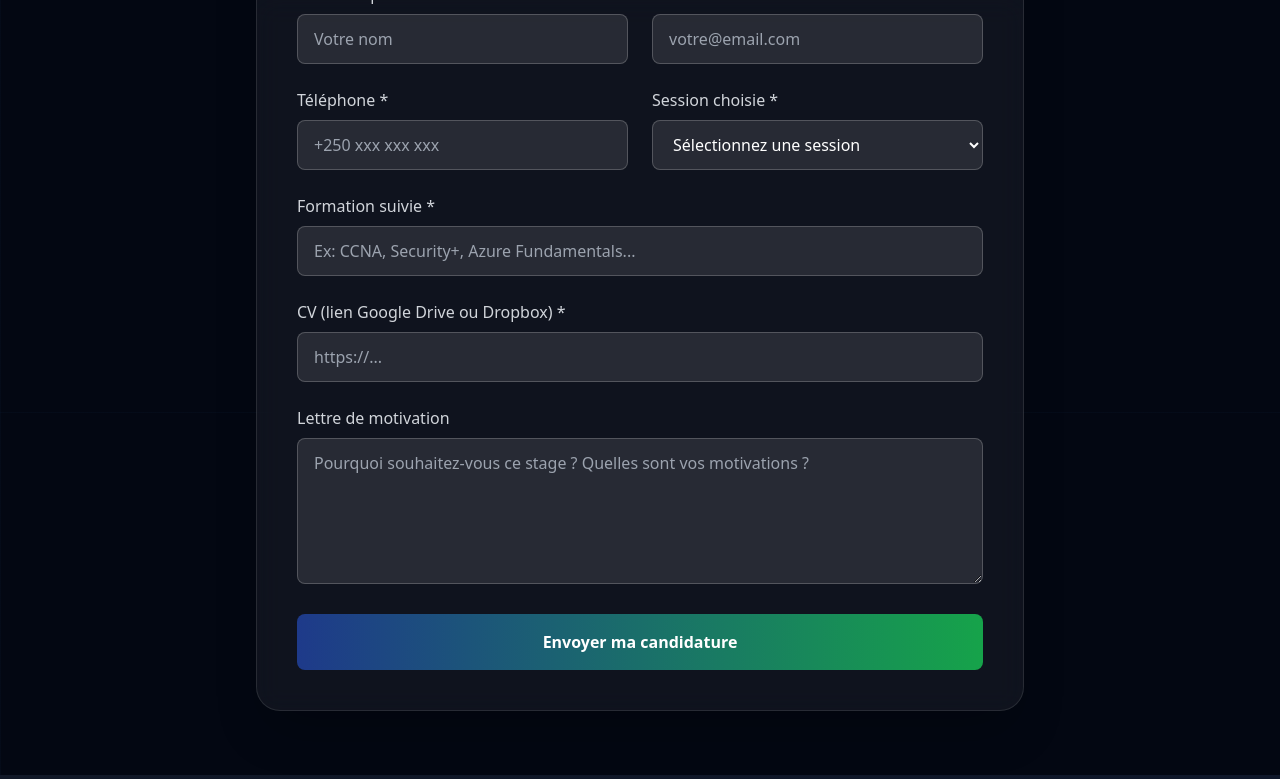
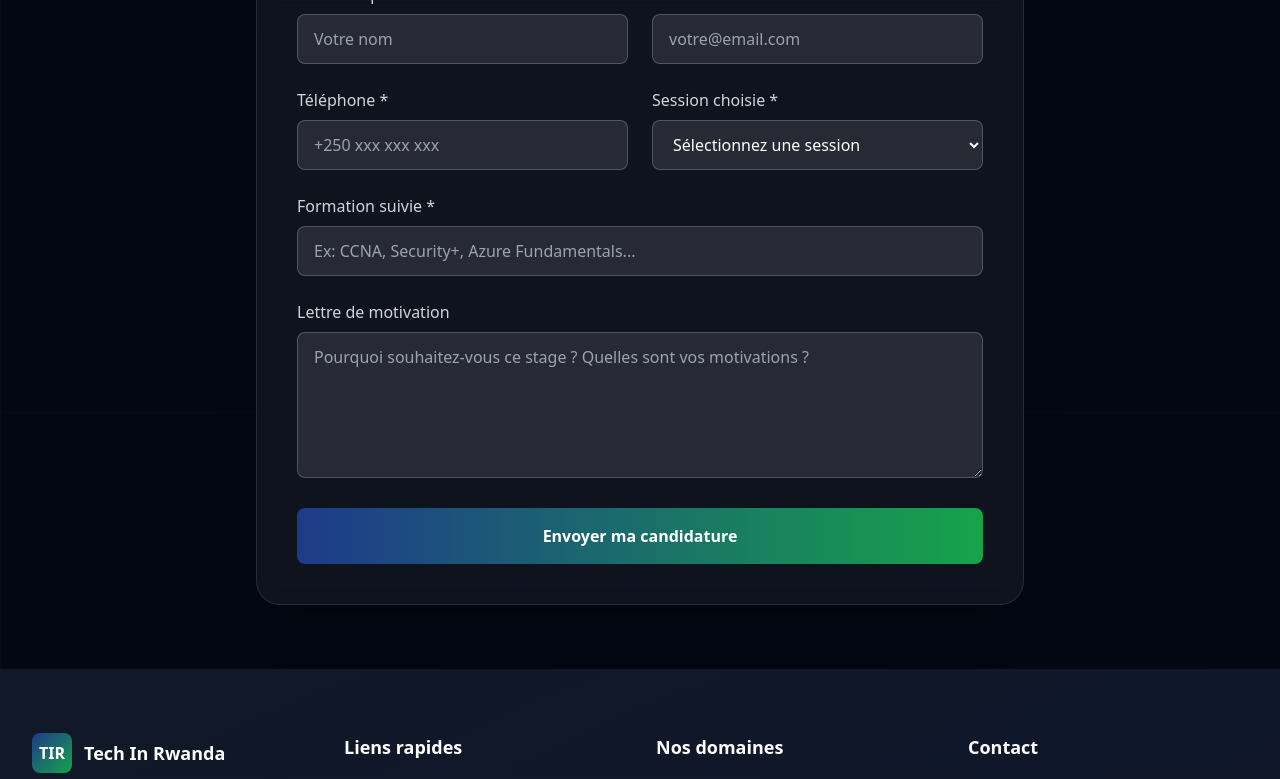
Before and after one commit to Josh1-dot/Tech-In-Rwanda, a React (Vite) app: page /stages in a window 1280 px wide. Shown: the part 4388-5167 px from the top of the page. Built offline with nearby package versions, Linux system fonts and the light colour scheme.

Commit message:
feat: Formulaire inscription stages fonctionnel + boutons S'inscrire cliquables

```diff
--- a/src/pages/Stages.jsx
+++ b/src/pages/Stages.jsx
@@ -10,6 +10,7 @@ const Stages = () => {
   const [showForm, setShowForm] = useState(false)
   const [selectedStage, setSelectedStage] = useState(null)
   const [isSubmitting, setIsSubmitting] = useState(false)
+  const [isSubmittingRegistration, setIsSubmittingRegistration] = useState(false)
   const [formData, setFormData] = useState({
     name: '',
     email: '',
@@ -17,6 +18,15 @@ const Stages = () => {
     education: '',
     motivation: '',
     cv: null
+  })
+
+  const [registrationData, setRegistrationData] = useState({
+    fullName: '',
+    email: '',
+    phone: '',
+    session: '',
+    training: '',
+    motivation: ''
   })
 
   const handleApplyClick = (opportunity) => {
@@ -76,6 +86,67 @@ const Stages = () => {
       setSelectedStage(null)
     } finally {
       setIsSubmitting(false)
+    }
+  }
+
+  const handleRegistrationChange = (e) => {
+    const { name, value } = e.target
+    setRegistrationData({
+      ...registrationData,
+      [name]: value
+    })
+  }
+
+  const handleRegistrationSubmit = async (e) => {
+    e.preventDefault()
+    setIsSubmittingRegistration(true)
+
+    try {
+      const sessionTitle = registrationData.session === 'ccna'
+        ? 'Stage CCNA - Réseau Débutant'
+        : 'Stage CCNP - Expert Réseau'
+
+      const emailData = {
+        _subject: `📝 Inscription Stage - ${sessionTitle} - ${registrationData.fullName}`,
+        _template: 'box',
+        _captcha: 'false',
+        'Session': sessionTitle,
+        'Nom complet': registrationData.fullName,
+        'Email': registrationData.email,
+        'Téléphone': registrationData.phone,
+        'Formation suivie': registrationData.training,
+        'Lettre de motivation': registrationData.motivation || 'Non fournie',
+        'Date d\'inscription': new Date().toLocaleString('fr-FR'),
+        'Message': 'Nous reviendrons vers vous bientôt pour confirmer votre inscription.'
+      }
+
+      const response = await fetch('https://formsubmit.co/techinrwanda.contact@gmail.com', {
+        method: 'POST',
+        headers: {
+          'Content-Type': 'application/json',
+          'Accept': 'application/json'
+        },
+        body: JSON.stringify(emailData)
+      })
+
+      if (response.ok) {
+        alert('✅ Inscription envoyée avec succès ! Nous reviendrons vers vous bientôt.')
+        setRegistrationData({
+          fullName: '',
+          email: '',
+          phone: '',
+          session: '',
+          training: '',
+          motivation: ''
+        })
+      } else {
+        throw new Error('Erreur lors de l\'envoi')
+      }
+    } catch (error) {
+      console.error('Erreur:', error)
+      alert('❌ Erreur lors de l\'envoi. Veuillez réessayer.')
+    } finally {
+      setIsSubmittingRegistration(false)
     }
   }
 
@@ -347,7 +418,15 @@ const Stages = () => {
                   ></div>
                 </div>
 
-                <button className="w-full bg-white/10 backdrop-blur-md border border-white/30 text-white font-bold py-3 rounded-lg hover:bg-white/20 transition-all">
+                <button
+                  onClick={() => {
+                    const form = document.getElementById('inscription-form');
+                    if (form) {
+                      form.scrollIntoView({ behavior: 'smooth', block: 'start' });
+                    }
+                  }}
+                  className="w-full bg-white/10 backdrop-blur-md border border-white/30 text-white font-bold py-3 rounded-lg hover:bg-white/20 transition-all"
+                >
                   {t.stages.upcomingSessions.registerButton}
                 </button>
               </div>
@@ -357,16 +436,19 @@ const Stages = () => {
 
         {/* Formulaire d'inscription */}
         <ScrollReveal direction="up">
-          <div className="max-w-3xl mx-auto bg-white/5 backdrop-blur-md rounded-2xl md:rounded-3xl p-6 md:p-10 border border-white/10 shadow-2xl">
+          <div id="inscription-form" className="max-w-3xl mx-auto bg-white/5 backdrop-blur-md rounded-2xl md:rounded-3xl p-6 md:p-10 border border-white/10 shadow-2xl">
             <h3 className="text-2xl md:text-3xl font-bold text-white mb-4 md:mb-6 text-center">
               📝 {t.stages.registrationForm.title}
             </h3>
-            <form className="space-y-4 md:space-y-6">
+            <form onSubmit={handleRegistrationSubmit} className="space-y-4 md:space-y-6">
               <div className="grid md:grid-cols-2 gap-6">
                 <div>
                   <label className="block text-gray-300 mb-2 font-medium">{t.stages.registrationForm.fullName} *</label>
                   <input
                     type="text"
+                    name="fullName"
+                    value={registrationData.fullName}
+                    onChange={handleRegistrationChange}
                     className="w-full px-4 py-3 rounded-lg bg-white/10 border border-white/20 text-white placeholder-gray-400 focus:outline-none focus:border-tir-blue focus:ring-2 focus:ring-tir-blue/50"
                     placeholder={t.stages.registrationForm.placeholders.name}
                     required
@@ -376,6 +458,9 @@ const Stages = () => {
                   <label className="block text-gray-300 mb-2 font-medium">{t.stages.registrationForm.email} *</label>
                   <input
                     type="email"
+                    name="email"
+                    value={registrationData.email}
+                    onChange={handleRegistrationChange}
                     className="w-full px-4 py-3 rounded-lg bg-white/10 border border-white/20 text-white placeholder-gray-400 focus:outline-none focus:border-tir-blue focus:ring-2 focus:ring-tir-blue/50"
                     placeholder={t.stages.registrationForm.placeholders.email}
                     required
@@ -388,6 +473,9 @@ const Stages = () => {
                   <label className="block text-gray-300 mb-2 font-medium">{t.stages.registrationForm.phone} *</label>
                   <input
                     type="tel"
+                    name="phone"
+                    value={registrationData.phone}
+                    onChange={handleRegistrationChange}
                     className="w-full px-4 py-3 rounded-lg bg-white/10 border border-white/20 text-white placeholder-gray-400 focus:outline-none focus:border-tir-blue focus:ring-2 focus:ring-tir-blue/50"
                     placeholder={t.stages.registrationForm.placeholders.phone}
                     required
@@ -396,6 +484,9 @@ const Stages = () => {
                 <div>
                   <label className="block text-gray-300 mb-2 font-medium">{t.stages.registrationForm.sessionChoice} *</label>
                   <select
+                    name="session"
+                    value={registrationData.session}
+                    onChange={handleRegistrationChange}
                     className="w-full px-4 py-3 rounded-lg bg-white/10 border border-white/20 text-white focus:outline-none focus:border-tir-blue focus:ring-2 focus:ring-tir-blue/50"
                     required
                   >
@@ -410,6 +501,9 @@ const Stages = () => {
                 <label className="block text-gray-300 mb-2 font-medium">{t.stages.registrationForm.trainingCompleted} *</label>
                 <input
                   type="text"
+                  name="training"
+                  value={registrationData.training}
+                  onChange={handleRegistrationChange}
                   className="w-full px-4 py-3 rounded-lg bg-white/10 border border-white/20 text-white placeholder-gray-400 focus:outline-none focus:border-tir-blue focus:ring-2 focus:ring-tir-blue/50"
                   placeholder={t.stages.registrationForm.placeholders.training}
                   required
@@ -417,18 +511,11 @@ const Stages = () => {
               </div>
 
               <div>
-                <label className="block text-gray-300 mb-2 font-medium">{t.stages.registrationForm.cvLink} *</label>
-                <input
-                  type="url"
-                  className="w-full px-4 py-3 rounded-lg bg-white/10 border border-white/20 text-white placeholder-gray-400 focus:outline-none focus:border-tir-blue focus:ring-2 focus:ring-tir-blue/50"
-                  placeholder={t.stages.registrationForm.placeholders.cvLink}
-                  required
-                />
-              </div>
-
-              <div>
                 <label className="block text-gray-300 mb-2 font-medium">{t.stages.registrationForm.motivationLetter}</label>
                 <textarea
+                  name="motivation"
+                  value={registrationData.motivation}
+                  onChange={handleRegistrationChange}
                   rows="5"
                   className="w-full px-4 py-3 rounded-lg bg-white/10 border border-white/20 text-white placeholder-gray-400 focus:outline-none focus:border-tir-blue focus:ring-2 focus:ring-tir-blue/50"
                   placeholder={t.stages.registrationForm.motivationPlaceholder}
@@ -437,9 +524,10 @@ const Stages = () => {
 
               <button
                 type="submit"
-                className="w-full bg-gradient-to-r from-tir-blue to-tir-green text-white font-bold py-4 rounded-lg hover:shadow-2xl transform hover:scale-105 transition-all duration-300"
+                disabled={isSubmittingRegistration}
+                className="w-full bg-gradient-to-r from-tir-blue to-tir-green text-white font-bold py-4 rounded-lg hover:shadow-2xl transform hover:scale-105 transition-all duration-300 disabled:opacity-50 disabled:cursor-not-allowed disabled:transform-none"
               >
-                {t.stages.registrationForm.submit}
+                {isSubmittingRegistration ? '⏳ Envoi en cours...' : t.stages.registrationForm.submit}
               </button>
             </form>
           </div>
```
